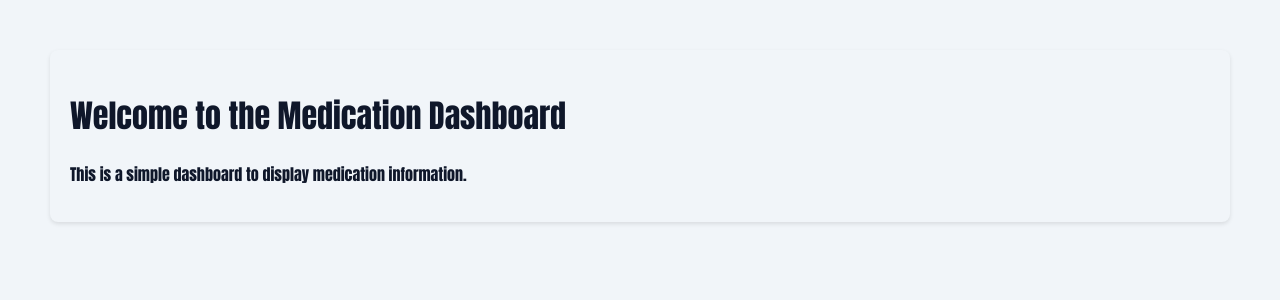
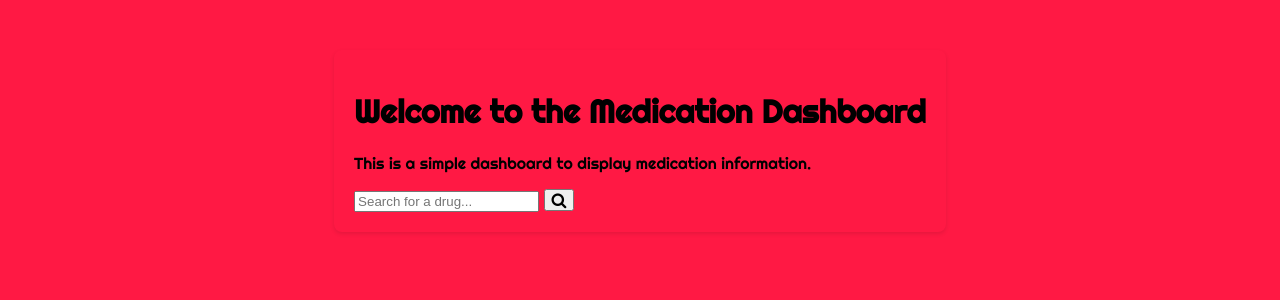
Before and after one commit to mstern0422/MedicationDashboard, a Flask app: page / in a window 1280 px wide. Shown: the top 300 px of the page. Run offline with Flask 3, Linux system fonts and the light colour scheme; parts of the project's set-up code (start-up, migrations or seed data) failed here and were passed over; some libraries are stand-ins or nearby versions.

Commit message:
search-bar added code for search bar setup

```diff
--- a/app.py
+++ b/app.py
@@ -1,22 +1,31 @@
-from flask import Flask, render_template
+from flask import Flask, render_template, request
 import matplotlib.pyplot as plt
 import numpy as np
+import pandas as pd
 import base64
 from io import BytesIO
 
 app = Flask(__name__)
 
+# Load the drug data once when the app starts
+data = pd.read_csv('Medicine_Details.csv')
+
 @app.route('/')
 def index():
-    # Create sample visualizations
-    x = np.linspace(0, 10, 100)
-    y1 = np.sin(x)
-    y2 = np.cos(x)
+    return render_template('index.html')
 
-    # Either create a figure with subplots, or will create different plots altogether
-    plt.figure(figsize=(10, 5))
+@app.route('/search', methods=['POST'])
+def search():
+    drug_name = request.form['drug_name']
+    # Search for the drug in the DataFrame
+    drug_info = data[data['Medicine Name'].str.contains(drug_name, case=False, na=False)]
+
+    if not drug_info.empty:
+        # If drug info found, will transform the info to a dicitonary. This step may not be needed
+        drug_info = drug_info.iloc[0].to_dict()
 
     # First plot: Side effects, word cloud?
+
 
     # Second plot: Graph plot with positive, neutral, negative reviews
 
@@ -29,11 +38,14 @@ def index():
     # Different dataset will be utilized here to show drug/drug interactions
 
     # Convert plot to base64 string
-    buffer = BytesIO()
-    plt.savefig(buffer, format='png', dpi=300, bbox_inches='tight')
-    buffer.seek(0)
-    plot_data = base64.b64encode(buffer.getvalue()).decode()
-    plt.close()
+
+        buffer = BytesIO()
+        plt.savefig(buffer, format='png', dpi=300, bbox_inches='tight')
+        buffer.seek(0)
+        plot_data = base64.b64encode(buffer.getvalue()).decode()
+        plt.close()
+    else:
+        drug_info = None  # No results found
 
     return render_template('index.html', plot_data=plot_data)
 
--- a/requirements.txt
+++ b/requirements.txt
@@ -2,3 +2,4 @@ Flask
 matplotlib
 numpy
 plotly
+pandas
--- a/static/css/style.css
+++ b/static/css/style.css
@@ -1,25 +1,17 @@
-:root {
-    --clr-dark: #0f172a;
-    --clr-light: #f1f5f9;
-    --clr-accent: #e11d48;
-}
-
-*,
-*::before,
-*::after {
-    box-sizing: border-box;
-}
+@import url('https://fonts.googleapis.com/css2?family=Righteous&display=swap');
 
 body {
     margin: 0;
     padding: 50px;
-    font-family: Impact, Haettenschweiler, 'Arial Narrow Bold', sans-serif;
-    color: var(--clr-dark);
-    background-color: var(--clr-light);
+    font-family: 'Righteous', sans-serif;
+    display: flex;
+    align-items: center;
+    justify-content: center;
+    background: #ff1944;
 }
 
+
 .container {
-    background-color: var(--clr-light);
     padding: 20px;
     border-radius: 8px;
     box-shadow: 0 2px 4px rgba(0, 0, 0, 0.1);
--- a/templates/index.html
+++ b/templates/index.html
@@ -1,15 +1,21 @@
 <!DOCTYPE html>
-<html lang = "en">
+<html lang="en">
 <head>
-    <meta charset = "UTF-8">
-    <meta name = "viewport" content="width=device-width, initial-scale=1.0">
+    <meta charset="UTF-8">
+    <meta name="viewport" content="width=device-width, initial-scale=1.0">
     <title>Medication Dashboard</title>
-    <link rel = "stylesheet" href = "style.css">
+    <link rel="stylesheet" href="style.css">
+    <link href='http://netdna.bootstrapcdn.com/font-awesome/4.0.3/css/font-awesome.css' rel='stylesheet' type='text/css'>
 </head>
 <body>
     <div class="container">
         <h1>Welcome to the Medication Dashboard</h1>
         <p>This is a simple dashboard to display medication information.</p>
-    </div>
+        <div class="box">
+            <form action="/search" method="POST" class="search-box">
+                <input type="text" name="drug_name" placeholder="Search for a drug..." required>
+                <button type="submit" class="fa fa-search"></button>
+            </form>
+        </div>
 </body>
 </html>
```
Also changed, not shown: 1 other file.
